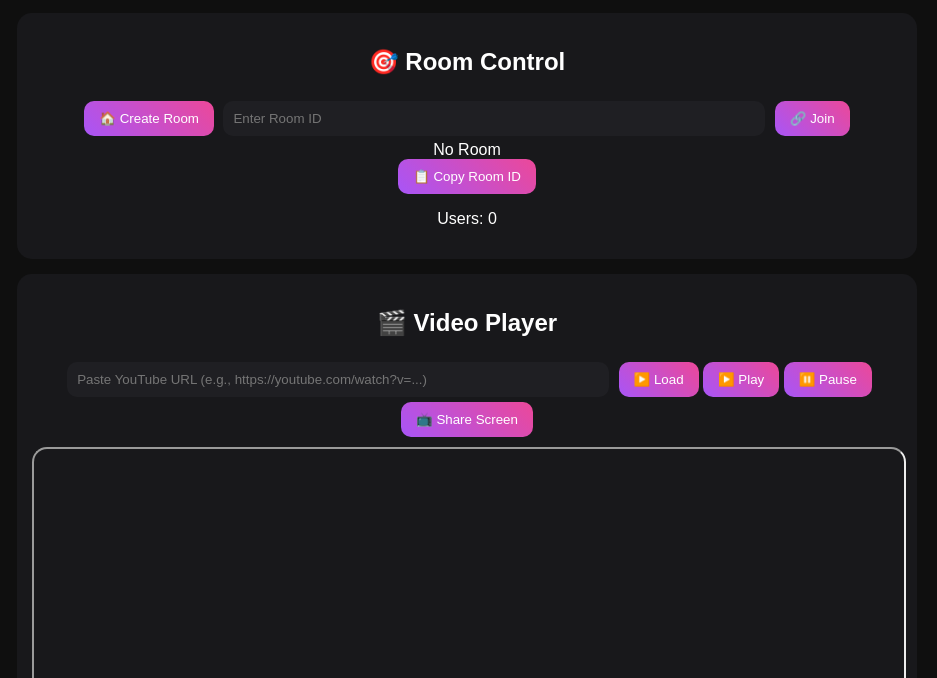
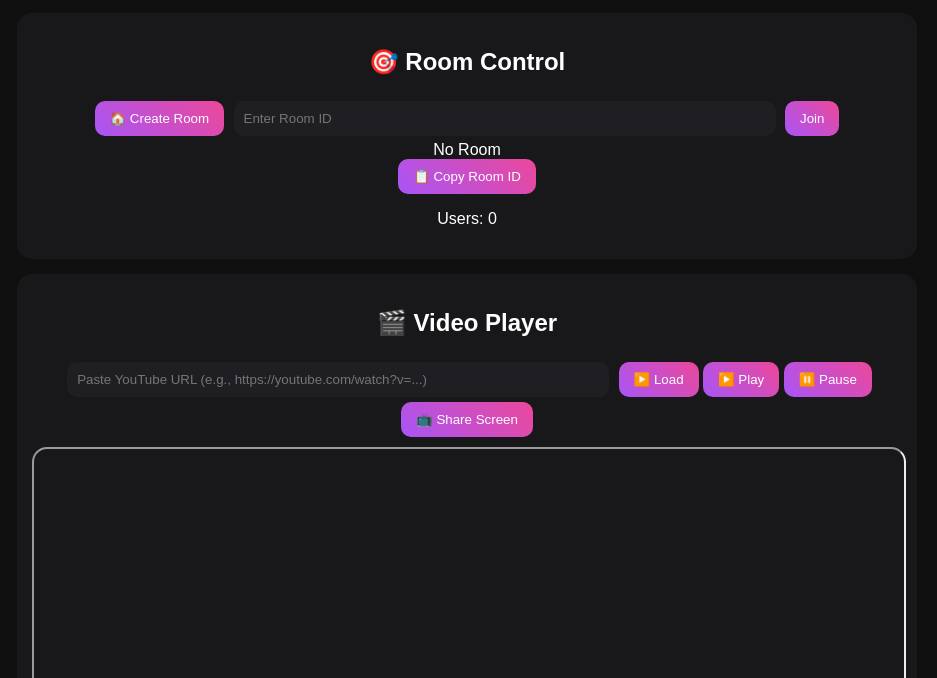
Before and after one commit to Rohanshelar1234/no-call-only-synes, a website: page frontend/index.html in a window 1280 px wide. Shown: the part 122-800 px from the top of the page, without its empty margins (173-1110 px from the left). Drawn offline with nearby package versions, Linux system fonts and the light colour scheme; no server answers.

Commit message:
🔄 Update join button to plain text 'Join'

```diff
--- a/frontend/index.html
+++ b/frontend/index.html
@@ -83,7 +83,7 @@
     <button onclick="createRoom()">🏠 Create Room</button>
 
     <input id="roomInput" placeholder="Enter Room ID" maxlength="10">
-    <button onclick="joinRoom()">🔗 Join</button>
+    <button onclick="joinRoom()">Join</button>
 
     <div id="roomDisplay">No Room</div>
 
```
